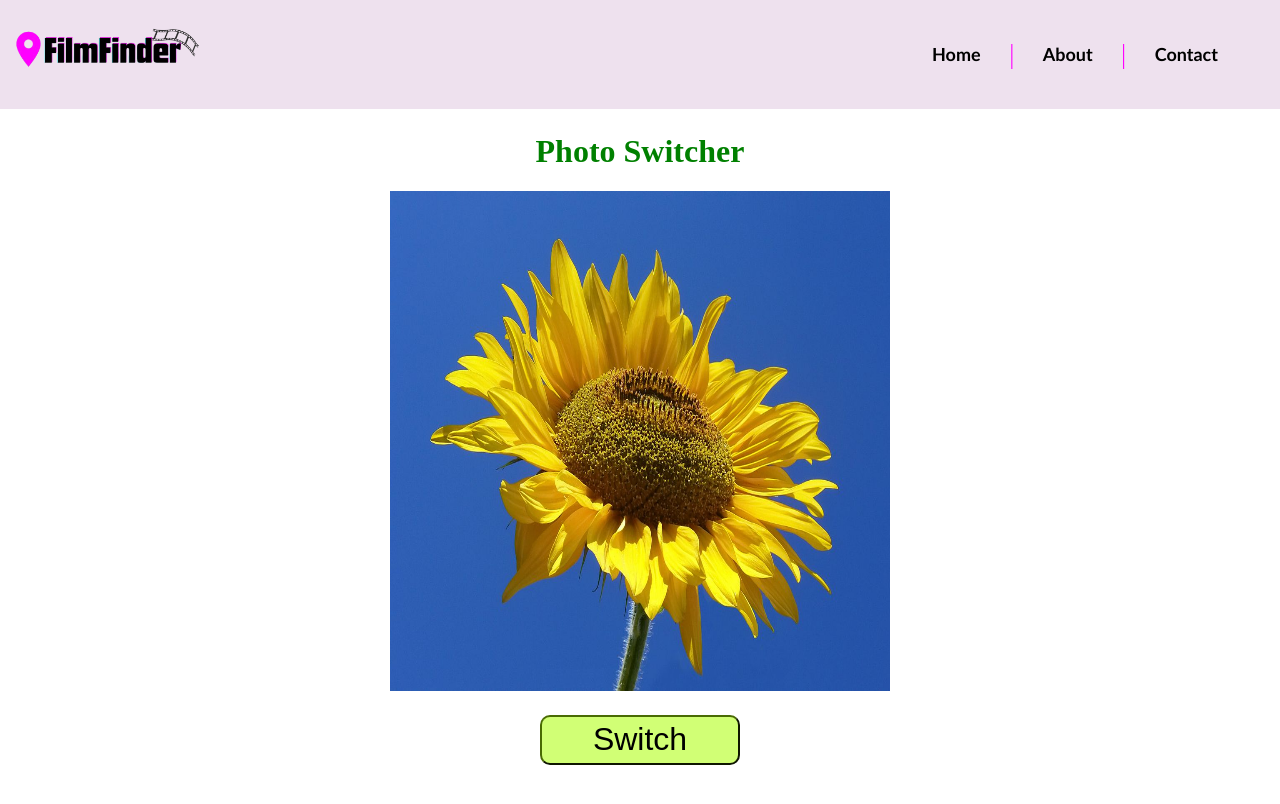
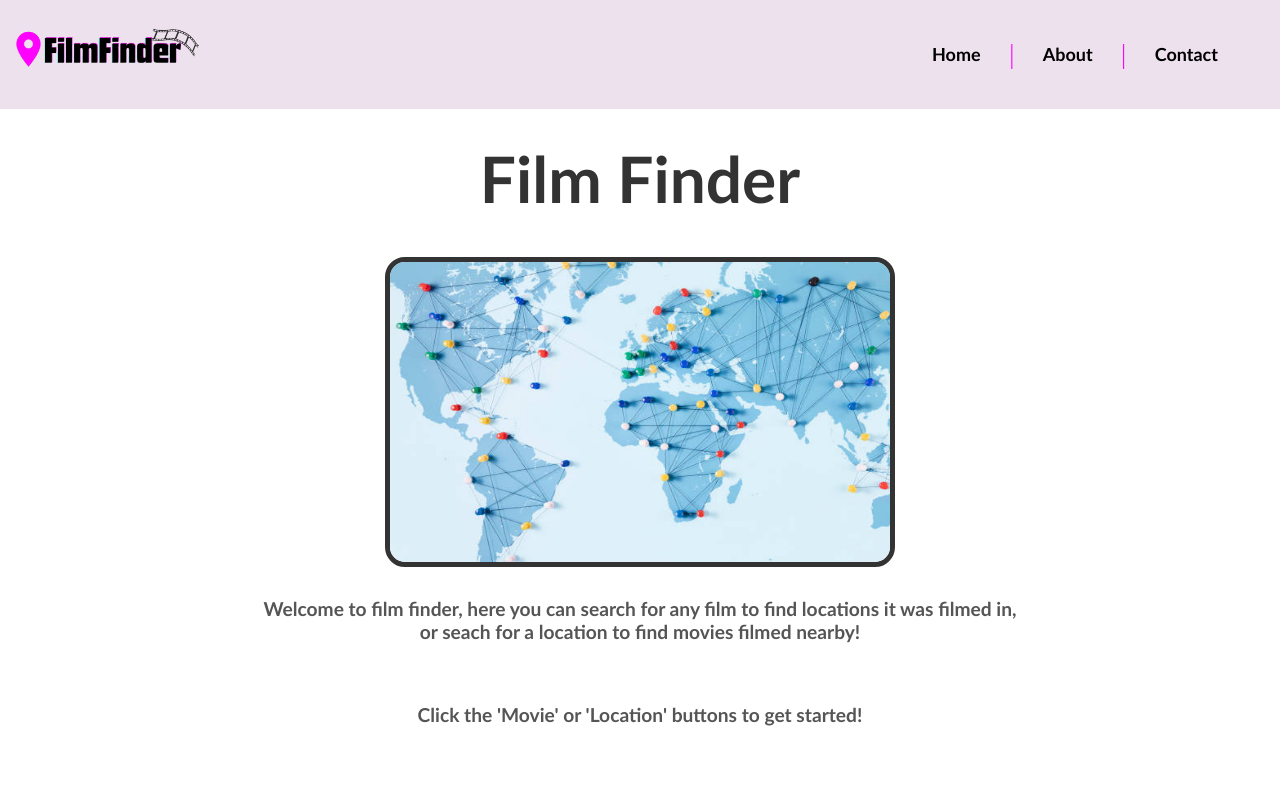
Before and after one commit to reannam/film-places-webapp, a React app: page / in a window 1280 px wide. Shown: the top 804 px of the page. Built offline with nearby package versions, Linux system fonts and the light colour scheme.

Commit message:
updated home page

```diff
--- a/src/components/App.tsx
+++ b/src/components/App.tsx
@@ -1,36 +1,25 @@
 import { useState } from "react";
 import * as Styles from "../styles/App.module.css";
-import pic1 from "/src/images/pic1.jpg";
-import pic2 from "/src/images/pic2.jpg";
-import purple from "/src/images/purple.jpg";
+import map from "../images/worldmap.jpg";
 import Header from "./Header";
 
 
 export default function App() {
-    const [photo, setPhoto] = useState<string>(pic1);
-
-    const switchPhoto = () => {
-        if (photo === pic1) {
-            setPhoto(pic2);
-        }
-        else if (photo === pic2) {
-            setPhoto(purple);
-        } else if (photo === purple) {
-            setPhoto(pic1);
-        }
-    };
 
     return (
         <div className='center'>
             <Header />
             <div className="main-content">
-            <h1 className={Styles.cursive}>Photo Switcher</h1>
+            <h1 className={Styles.title}>Film Finder</h1>
             <div>
-                <img src={photo}/>
+                <img className={Styles.map} src={map}/>
             </div>
-            <button onClick={switchPhoto} id="button" className="button">
-                Switch
-            </button>
+            <h2 className={Styles.mainText}>Welcome to film finder,
+                here you can search for any film to find locations it
+                was filmed in, or seach for a location to find movies filmed nearby!</h2>
+            <h2 className={Styles.mainText}>Click the 'Movie' or 'Location' buttons to get started!</h2>
+
+
             </div>
         </div>
     );
--- a/src/styles/App.module.css
+++ b/src/styles/App.module.css
@@ -1,8 +1,27 @@
-.cursive {
-    font-family: cursive;
+.title {
+    font-family: 'Gill Sans', 'Gill Sans MT', Calibri, 'Trebuchet MS', sans-serif;
+    font-size: 4rem;
+    font-weight: 600;
+    color: #333;
+    text-align: center;
+    margin: 20px 0;
 }
 
-h1 {
-    color: green;
-    font-weight: 800;
+.mainText {
+    font-size: 1.2rem;
+    color: #555;
+    text-align: center;
+    margin: 10px 0;
+    margin-bottom: 50px;
+    font-family: 'Gill Sans', 'Gill Sans MT', Calibri, 'Trebuchet MS', sans-serif;
+    max-width: 60%;
 }
+
+.map {
+    width: 500px;
+    height: 300px;
+    margin: 20px auto;
+    display: block;
+    border: #333   5px solid;
+    border-radius: 20px;
+}
```
